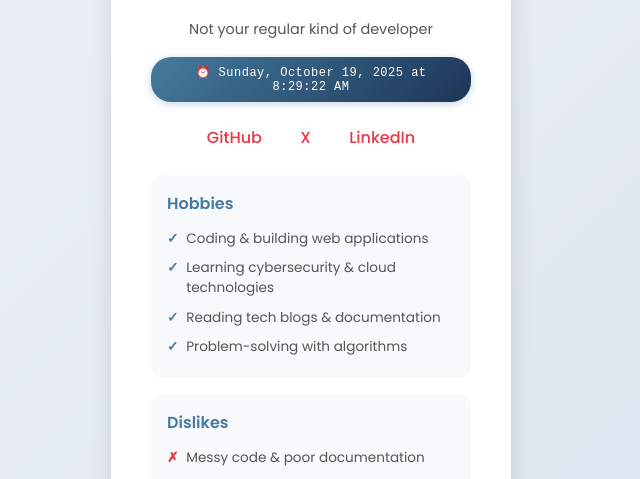
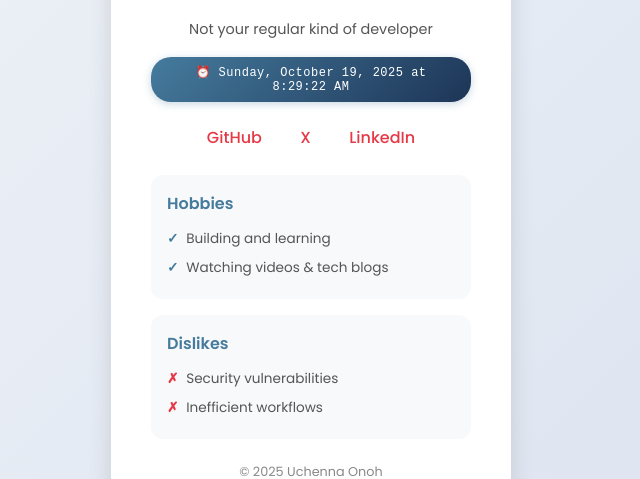
Before and after one commit to RaDiant-1/Hng, a plain HTML site: page index.html in a window 1280 px wide. Shown: the part 308-787 px from the top of the page, without its empty margins (329-969 px from the left). Drawn offline with Linux system fonts and the light colour scheme.

Commit message:
Update index.html

```diff
--- a/index.html
+++ b/index.html
@@ -225,20 +225,16 @@
     <div class="hobbies">
       <h3>Hobbies</h3>
       <ul data-testid="test-user-hobbies">
-        <li>Coding & building web applications</li>
-        <li>Learning cybersecurity & cloud technologies</li>
-        <li>Reading tech blogs & documentation</li>
-        <li>Problem-solving with algorithms</li>
+        <li>Building and learning</li>
+        <li>Watching videos & tech blogs</li>
       </ul>
     </div>
 
     <div class="dislikes">
       <h3>Dislikes</h3>
       <ul data-testid="test-user-dislikes">
-        <li>Messy code & poor documentation</li>
         <li>Security vulnerabilities</li>
         <li>Inefficient workflows</li>
-        <li>Procrastination</li>
       </ul>
     </div>
 
```
